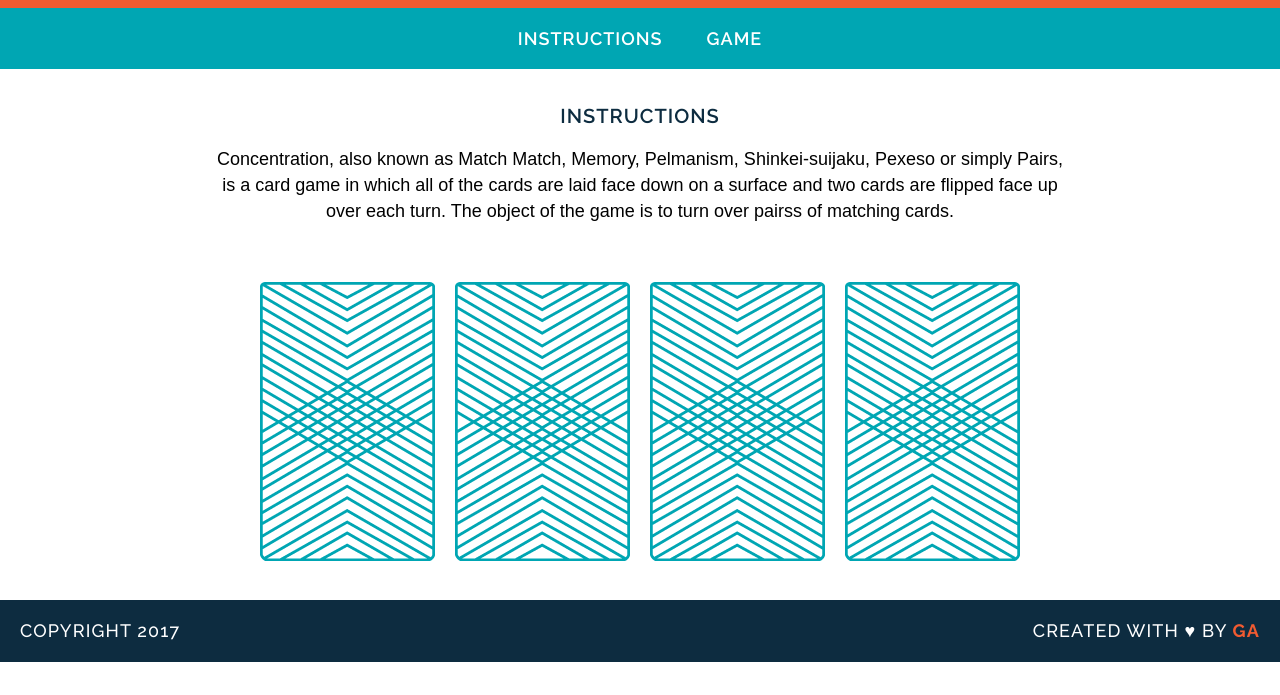
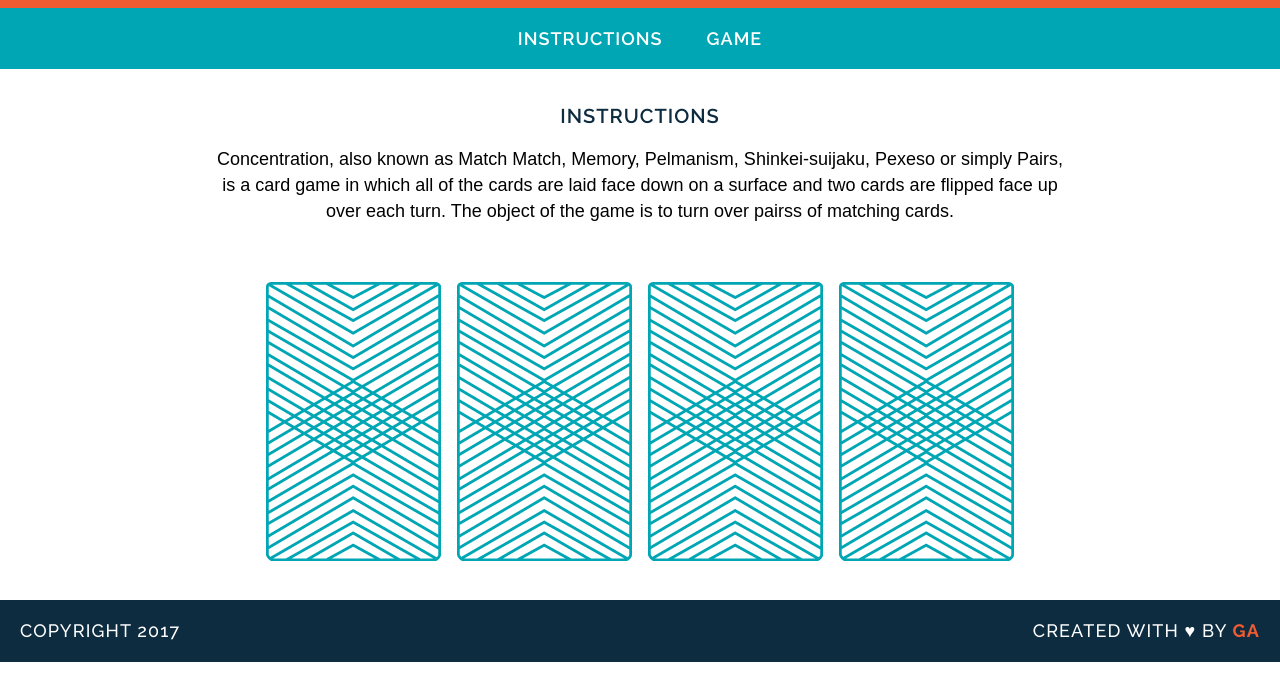
Before and after one commit to dommarr/wdi-fundamentals-memorygame, a plain HTML site: page memory_game/index.html in a window 1280 px wide. Shown: the part 105-800 px from the top of the page. Drawn offline with Linux system fonts and the light colour scheme; a web font is replaced by a local one.

Commit message:
created game logic complete

```diff
--- a/memory_game/css/style.css
+++ b/memory_game/css/style.css
@@ -94,9 +94,3 @@ footer {
 	color: #F15B31;
 	font-weight: 700;
 }
-
-/*
-.cards {
-	margin: 40px 8px 0px 8px;
-}
-*/
--- a/memory_game/index.html
+++ b/memory_game/index.html
@@ -16,17 +16,18 @@
     <a href="#game">Game</a>
     </nav>
     <main>
-    <!-- <h2>Exercise your brain and have fun while doing it!</h2> -->
     <h2 id="instructions">Instructions</h2>
     <p>Concentration, also known as Match Match, Memory, Pelmanism, Shinkei-suijaku, Pexeso or simply Pairs, is a card game in which all of the cards are laid face down on a surface and two cards are flipped face up over each turn. The object of the game is to turn over pairss of matching cards.</p>
+    <div id="game-board" class="board clearfix"></div>
+<!--
     <div class="cards" id="game">
       <img src="images/back.png" alt="Queen of Diamonds">
       <img src="images/back.png" alt="Queen of Hearts">
       <img src="images/back.png" alt="King of Diamonds">
       <img src="images/back.png" alt="King of Hearts">
     </div>
+-->
     </main>
-    <!-- <footer>Developer: <a href="https://twitter.com/DOMandDOMer">Twitter</a> | <a href="https://www.linkedin.com/in/dominic-marrone">LinkedIn</a></footer> -->
   <footer class="clearfix">
     <p class="copyright">
       Copyright 2017
--- a/memory_game/js/main.js
+++ b/memory_game/js/main.js
@@ -1,8 +1,3 @@
-//console.log("Up and running!");
-/*
-console.log("User flipped " + cardOne);
-console.log("User flipped " + cardThree);
-*/
 var cards = [
 	{
 	rank: "queen",
@@ -28,6 +23,16 @@ var cards = [
 
 var cardsInPlay = [];
 
+function createBoard() {
+	for (var i = 0; i < cards.length; i++) {
+		var cardElement = document.createElement('img');
+		cardElement.setAttribute('src', "images/back.png");
+		cardElement.setAttribute('data-id', i);
+		document.getElementById('game-board').appendChild(cardElement);
+		cardElement.addEventListener('click', flipCard);
+	}
+}
+
 function checkForMatch() {
 	if (cardsInPlay[0] === cardsInPlay [1]) {
 		alert("You found a match!");
@@ -36,15 +41,16 @@ function checkForMatch() {
 	}
 }
 
-function flipCard(cardId) {
+function flipCard() {
+	cardId = this.getAttribute('data-id');
 	cardsInPlay.push(cards[cardId].rank);
 	console.log("User flipped " + cards[cardId].rank);
 	console.log(cards[cardId].cardImage);
 	console.log(cards[cardId].suit)
+	this.setAttribute('src', cards[cardId].cardImage);
 	if (cardsInPlay.length === 2) {
 	checkForMatch();
 	}
 };
 
-flipCard(0);
-flipCard(2);
+createBoard();
```
